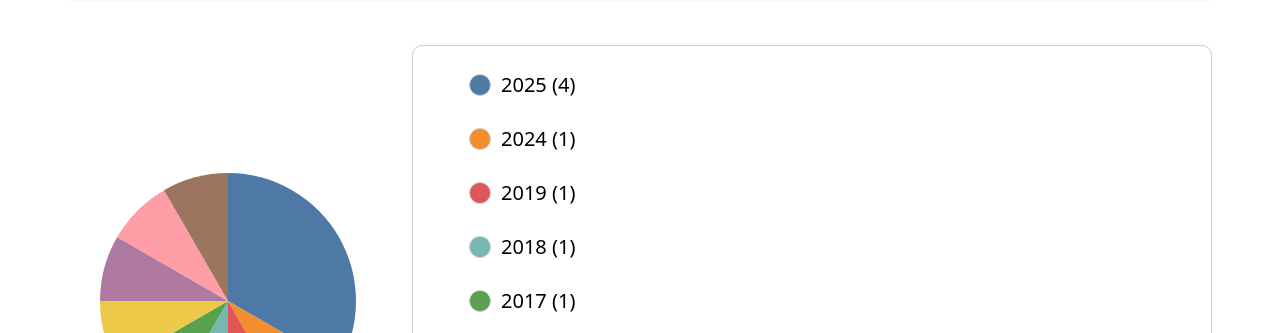
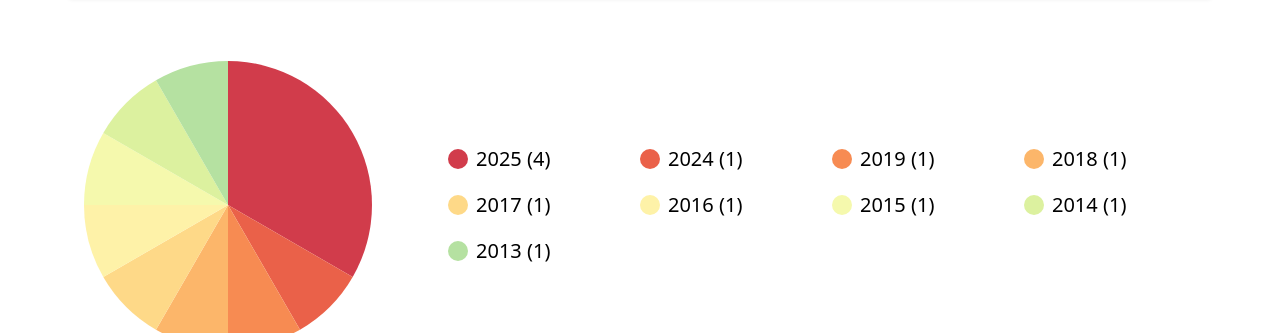
Before and after one commit to SatrunsDream/Portfolio, a plain HTML site: page projects/index.html in a window 1280 px wide. Shown: the part 280-613 px from the top of the page. Drawn offline with nearby package versions, Linux system fonts and the light colour scheme.

Commit message:
fix lah05

```diff
--- a/projects/projects.js
+++ b/projects/projects.js
@@ -10,13 +10,24 @@ const svg = d3.select('svg');
 const legend = d3.select('.legend');
 const box = document.querySelector('.box'); // Assuming the box has a class 'box'
 
+// Color scale for the pie chart
+const colors = d3.scaleOrdinal()
+    .range(d3.quantize(t => d3.interpolateSpectral(t * 0.8 + 0.1), 12));
+
 function updateBoxColor() {
-    const themeColor = getComputedStyle(document.documentElement).getPropertyValue('--theme-color');
+    // Dynamically fetch the current theme color
+    const themeColor = getComputedStyle(document.documentElement).getPropertyValue('--color-accent').trim();
     const isDarkTheme = window.matchMedia('(prefers-color-scheme: dark)').matches;
     if (box) {
         box.style.backgroundColor = themeColor;
-        box.style.border = '2px solid pink'; // Add pink outline to the border
+        box.style.border = `2px solid ${themeColor}`; // Match border color to theme color
         box.style.color = isDarkTheme ? 'white' : 'black'; // Adjust text color for contrast
+
+        // Update the color of numbers inside the box
+        const cells = box.querySelectorAll('div');
+        cells.forEach((cell) => {
+            cell.style.color = isDarkTheme ? 'white' : 'black'; // Adjust text color for contrast
+        });
     }
 }
 
@@ -25,116 +36,109 @@ function updateBoxLayout() {
     const maxColumns = 4;
     const maxRows = 3;
     const totalDates = dates.length;
-    const rows = Math.min(Math.ceil(totalDates / maxColumns), maxRows);
-    const columns = Math.min(totalDates, maxColumns);
-
-    if (box) {
-        box.style.display = 'grid';
-        box.style.gridTemplateRows = `repeat(${rows}, 1fr)`;
-        box.style.gridTemplateColumns = `repeat(${columns}, 1fr)`;
-        box.style.width = `${columns * 100}px`; // Dynamically adjust width
-        box.style.height = `${rows * 100}px`; // Dynamically adjust height
-        box.innerHTML = ''; // Clear existing content
-
-        dates.forEach((date) => {
-            const cell = document.createElement('div');
-            cell.textContent = date;
-            cell.style.border = '1px solid pink';
-            cell.style.display = 'flex';
-            cell.style.alignItems = 'center';
-            cell.style.justifyContent = 'center';
-            box.appendChild(cell);
-        });
-    }
 }
 
-// Update the box layout whenever projects are updated
-function updateBox() {
-    updateBoxColor();
-    updateBoxLayout();
-}
+// Function to render the pie chart and legend
+function renderPieChart(filteredProjects) {
+    // Clear existing content
+    svg.selectAll('*').remove();
+    legend.selectAll('*').remove();
 
-// Listen for changes in the color scheme
-window.matchMedia('(prefers-color-scheme: dark)').addEventListener('change', updateBox);
+    // Group projects by year and count
+    const yearData = d3.rollups(
+        filteredProjects,
+        v => v.length,
+        d => d.year
+    ).map(([year, count]) => ({ year, count }));
 
-// Call updateBox whenever the theme changes
-const themeObserver = new MutationObserver(updateBox);
-themeObserver.observe(document.documentElement, { attributes: true, attributeFilter: ['style'] });
+    // Create pie chart data
+    const pie = d3.pie()
+        .value(d => d.count)
+        .sort(null);
 
-// Initial call to set the box color and layout
-updateBox();
+    const arc = d3.arc()
+        .innerRadius(0)
+        .outerRadius(45);
 
-function getFilteredProjects() {
-    return projects.filter((project) => {
-        const matchesQuery = Object.values(project).join('\n').toLowerCase().includes(query);
-        const matchesYear = selectedIndex === -1 || project.year === data[selectedIndex].label;
-        return matchesQuery && matchesYear;
-    });
-}
+    const arcs = pie(yearData);
 
-function renderPieChart() {
-    const filteredProjects = getFilteredProjects();
-
-    const rolledData = d3.rollups(
-        filteredProjects,
-        (v) => v.length,
-        (d) => d.year
-    );
-
-    const data = rolledData.map(([year, count]) => ({ label: year, value: count }));
-    const colors = d3.scaleOrdinal(d3.schemeTableau10);
-
-    svg.selectAll('path').remove();
-    legend.selectAll('li').remove();
-
-    const pie = d3.pie().value((d) => d.value);
-    const arc = d3.arc().innerRadius(0).outerRadius(40);
-
-    const arcs = pie(data);
-
+    // Draw pie chart slices
     svg.selectAll('path')
         .data(arcs)
         .enter()
         .append('path')
         .attr('d', arc)
-        .attr('fill', (_, i) => colors(i))
-        .attr('class', (_, i) => (i === selectedIndex ? 'selected' : ''))
-        .on('click', (_, i) => {
-            selectedIndex = selectedIndex === i ? -1 : i;
-            renderProjects(getFilteredProjects(), projectsContainer, 'h2');
-            renderPieChart();
+        .attr('fill', (d, i) => colors(i))
+        .attr('stroke', 'var(--border-color)')
+        .attr('stroke-width', 1)
+        .on('click', (event, d) => {
+            const index = arcs.indexOf(d);
+            selectedIndex = selectedIndex === index ? -1 : index;
+            updateSelection();
         });
 
-    legend.selectAll('li')
-        .data(data)
+    // Create legend items
+    const legendItems = legend.selectAll('li')
+        .data(yearData)
         .enter()
         .append('li')
-        .attr('style', (_, i) => `--color:${colors(i)}`)
-        .attr('class', (_, i) => (i === selectedIndex ? 'selected' : ''))
-        .text((d) => `${d.label} (${d.value})`)
-        .on('click', (_, i) => {
-            selectedIndex = selectedIndex === i ? -1 : i;
-            renderProjects(getFilteredProjects(), projectsContainer, 'h2');
-            renderPieChart();
+        .attr('style', (d, i) => `--color: ${colors(i)}`)
+        .on('click', (event, d) => {
+            const index = yearData.indexOf(d);
+            selectedIndex = selectedIndex === index ? -1 : index;
+            updateSelection();
         });
+
+    // Add swatch and text to each legend item
+    legendItems.append('span')
+        .attr('class', 'swatch');
+
+    legendItems.append('span')
+        .text(d => `${d.year} (${d.count})`);
+
+    // Update selection state
+    function updateSelection() {
+        // Update pie chart slices
+        svg.selectAll('path')
+            .attr('class', (d, i) => i === selectedIndex ? 'selected' : '');
+
+        // Update legend items
+        legend.selectAll('li')
+            .attr('class', (d, i) => i === selectedIndex ? 'selected' : '');
+
+        // Filter projects based on selection
+        const filtered = selectedIndex === -1
+            ? filteredProjects
+            : filteredProjects.filter(p => p.year === yearData[selectedIndex].year);
+
+        renderProjects(filtered, projectsContainer, 'h2');
+    }
 }
 
+// Initialize the page
+async function init() {
+    try {
+        const projectsData = await fetchJSON('https://satrunsdream.github.io/Portfolio/lib/projects.json');
+        if (projectsData && projectsData.projects) {
+            projects = projectsData.projects;
+            renderPieChart(projects);
+            renderProjects(projects, projectsContainer, 'h2');
+        }
+    } catch (error) {
+        console.error('Error loading projects:', error);
+    }
+}
+
+// Handle search input
 searchInput.addEventListener('input', (event) => {
     query = event.target.value.toLowerCase();
-    renderProjects(getFilteredProjects(), projectsContainer, 'h2');
-    renderPieChart();
+    const filteredProjects = projects.filter(project => {
+        const values = Object.values(project).join('\n').toLowerCase();
+        return values.includes(query);
+    });
+    renderPieChart(filteredProjects);
+    renderProjects(filteredProjects, projectsContainer, 'h2');
 });
 
-try {
-    const projectsData = await fetchJSON('https://satrunsdream.github.io/Portfolio/lib/projects.json');
-    if (projectsData && projectsData.projects) {
-        projects = projectsData.projects;
-        renderProjects(projects, projectsContainer, 'h2');
-        renderPieChart();
-        updateBox(); // Update the box after loading projects
-    } else {
-        console.error('Failed to load projects.');
-    }
-} catch (error) {
-    console.error('Error loading projects:', error);
-}
+// Initialize the page
+init();
--- a/style.css
+++ b/style.css
@@ -176,37 +176,37 @@ form button:hover {
 /* Pie chart and legend styling */
 .container {
     display: flex;
-    gap: 1.5rem; /* Adjust spacing between pie chart and legend */
-    align-items: center; /* Align items vertically */
-    justify-content: flex-start; /* Align items to the start */
+    gap: 1.5rem;
+    align-items: center;
+    justify-content: flex-start;
     margin-top: 2rem;
-    flex-wrap: nowrap; /* Prevent wrapping */
+    flex-wrap: nowrap;
 }
 
 svg {
     flex: 0 0 auto;
-    width: clamp(16rem, 25vw, 20rem); /* Larger size on laptops, responsive */
-    height: clamp(16rem, 25vw, 20rem); /* Match width for a perfect circle */
+    width: clamp(16rem, 25vw, 20rem);
+    height: clamp(16rem, 25vw, 20rem);
 }
 
 .legend {
-    display: flex;
-    flex-direction: column; /* Stack items vertically */
-    align-items: flex-start; /* Align items to the start */
-    gap: 1rem; /* Adjust gap for better spacing */
-    background: #fff;
-    border: 1px solid #ccc;
+    display: grid;
+    grid-template-columns: repeat(auto-fill, minmax(9em, 1fr));
+    gap: 0.5rem;
+    background: var(--surface-1);
+    border: 1px solid var(--border-color);
     border-radius: 0.5em;
-    padding: 1em 2em; /* Maintain padding */
-    margin: 0; /* Remove margin for better alignment */
+    padding: 1em;
+    margin: 0;
     list-style: none;
-    flex: 1; /* Allow legend to occupy all available width */
-    box-sizing: border-box; /* Ensure padding is included in width */
+    flex: 1;
+    box-sizing: border-box;
 }
 
 .legend li {
     display: flex;
     align-items: center;
+    gap: 0.5rem;
     font-size: 1em;
     font-weight: 500;
     padding: 0.2em 0.8em;
@@ -215,22 +215,31 @@ svg {
     border: none;
     cursor: pointer;
     position: relative;
+    transition: background-color 0.2s ease;
 }
 
-.legend li::before {
-    content: '';
+.legend li:hover {
+    background-color: color-mix(in oklch, var(--color-accent), canvas 90%);
+}
+
+.legend li .swatch {
     display: inline-block;
     width: 1em;
     height: 1em;
     border-radius: 50%;
     background: var(--color, #888);
-    margin-right: 0.5em;
-    border: 1px solid #ccc;
+    border: 1px solid var(--border-color);
+    flex-shrink: 0;
 }
 
 .legend li.selected {
     font-weight: bold;
-    text-decoration: underline;
+    background-color: color-mix(in oklch, var(--color-accent), canvas 85%);
+}
+
+.legend li.selected .swatch {
+    border-color: var(--color-accent);
+    border-width: 2px;
 }
 
 .searchBar {
```
